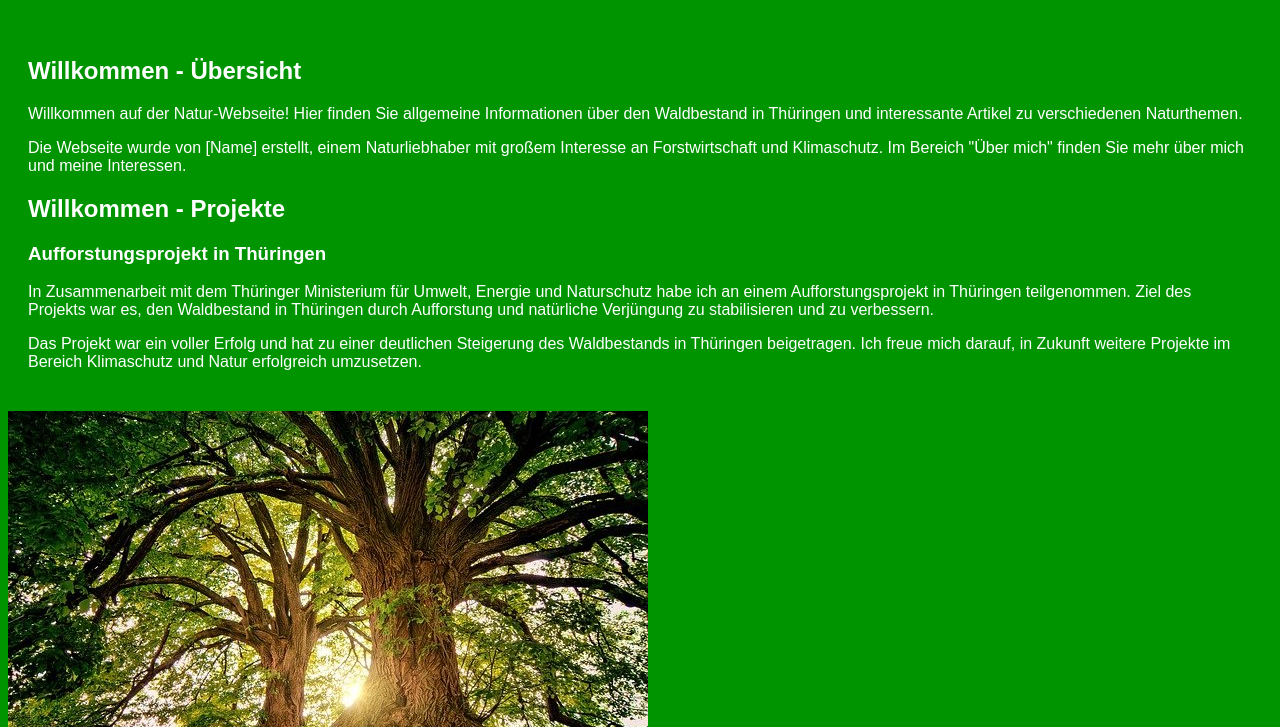
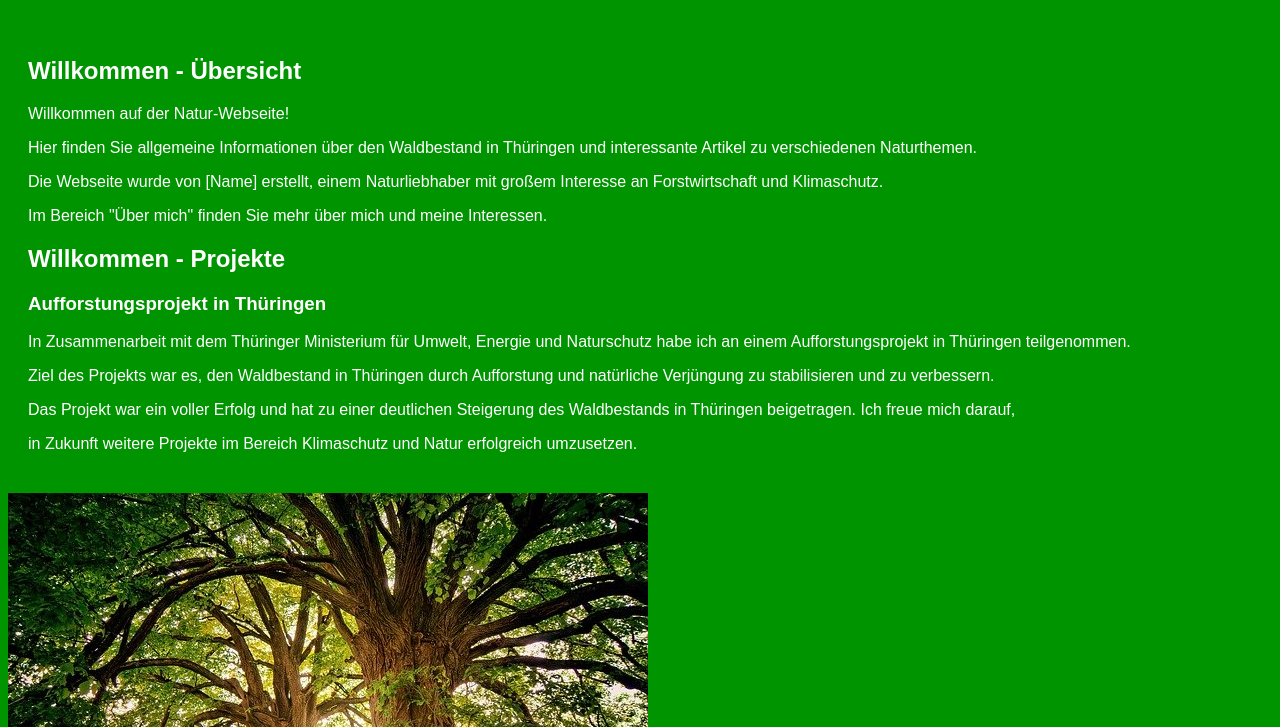
Before and after one commit to ErSieCode/ersiecode.github.io, a website: page index.html in a window 1280 px wide. Shown: the part 73-800 px from the top of the page. Drawn offline with Linux system fonts and the light colour scheme.

Commit message:
Update index.html

```diff
--- a/index.html
+++ b/index.html
@@ -38,14 +38,18 @@
   <main>
     <section id="willkommen-uebersicht">
       <h2>Willkommen - Übersicht</h2>
-      <p>Willkommen auf der Natur-Webseite! Hier finden Sie allgemeine Informationen über den Waldbestand in Thüringen und interessante Artikel zu verschiedenen Naturthemen.</p>
-      <p>Die Webseite wurde von [Name] erstellt, einem Naturliebhaber mit großem Interesse an Forstwirtschaft und Klimaschutz. Im Bereich "Über mich" finden Sie mehr über mich und meine Interessen.</p>
+      <p>Willkommen auf der Natur-Webseite!</p>
+      <p>Hier finden Sie allgemeine Informationen über den Waldbestand in Thüringen und interessante Artikel zu verschiedenen Naturthemen.</p>
+      <p>Die Webseite wurde von [Name] erstellt, einem Naturliebhaber mit großem Interesse an Forstwirtschaft und Klimaschutz.</p>
+      <p>Im Bereich "Über mich" finden Sie mehr über mich und meine Interessen.</p>
     </section>
     <section id="willkommen-projekte">
       <h2>Willkommen - Projekte</h2>
       <h3>Aufforstungsprojekt in Thüringen</h3>
-      <p>In Zusammenarbeit mit dem Thüringer Ministerium für Umwelt, Energie und Naturschutz habe ich an einem Aufforstungsprojekt in Thüringen teilgenommen. Ziel des Projekts war es, den Waldbestand in Thüringen durch Aufforstung und natürliche Verjüngung zu stabilisieren und zu verbessern.</p>
-      <p>Das Projekt war ein voller Erfolg und hat zu einer deutlichen Steigerung des Waldbestands in Thüringen beigetragen. Ich freue mich darauf, in Zukunft weitere Projekte im Bereich Klimaschutz und Natur erfolgreich umzusetzen.</p>
+      <p>In Zusammenarbeit mit dem Thüringer Ministerium für Umwelt, Energie und Naturschutz habe ich an einem Aufforstungsprojekt in Thüringen teilgenommen.</p>
+      <p>Ziel des Projekts war es, den Waldbestand in Thüringen durch Aufforstung und natürliche Verjüngung zu stabilisieren und zu verbessern.</p>
+      <p>Das Projekt war ein voller Erfolg und hat zu einer deutlichen Steigerung des Waldbestands in Thüringen beigetragen. Ich freue mich darauf,</p>
+      <p>in Zukunft weitere Projekte im Bereich Klimaschutz und Natur erfolgreich umzusetzen.</p>
     </section>
   </main>
   <aside>
```
